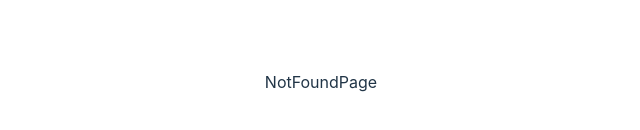
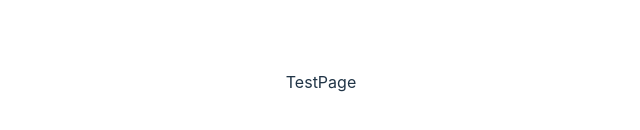
Before and after one commit to less-nik13/react-todo, a React (Vite) app: page /test/1 in a window 1280 px wide. Shown: the part 318-448 px from the top of the page, without its empty margins (319-959 px from the left). Built offline with nearby package versions, Linux system fonts and the light colour scheme.

Commit message:
feat: added page with dinamic path

```diff
--- a/src/App.tsx
+++ b/src/App.tsx
@@ -2,6 +2,7 @@ import { BrowserRouter, Route, Routes } from 'react-router-dom'
 
 import HomePage from './pages/HomePage/HomePage'
 import AboutPage from './pages/AboutPage/AboutPage'
+import TestPage from './pages/TestPage/TestPage'
 import NotFoundPage from './pages/NotFoundPage/NotFoundPage'
 
 import './App.css'
@@ -16,6 +17,7 @@ function App() {
             <Routes>
                 <Route index element={<HomePage />}></Route>
                 <Route path='/about' element={<AboutPage />}></Route>
+                <Route path='/test/:id' element={<TestPage />}></Route>
                 <Route path='*' element={<NotFoundPage />}></Route>
             </Routes>
         </BrowserRouter>
--- /dev/null
+++ b/src/pages/TestPage/TestPage.tsx
@@ -0,0 +1,3 @@
+export default function TestPage() {
+    return <div>TestPage</div>
+}
```
